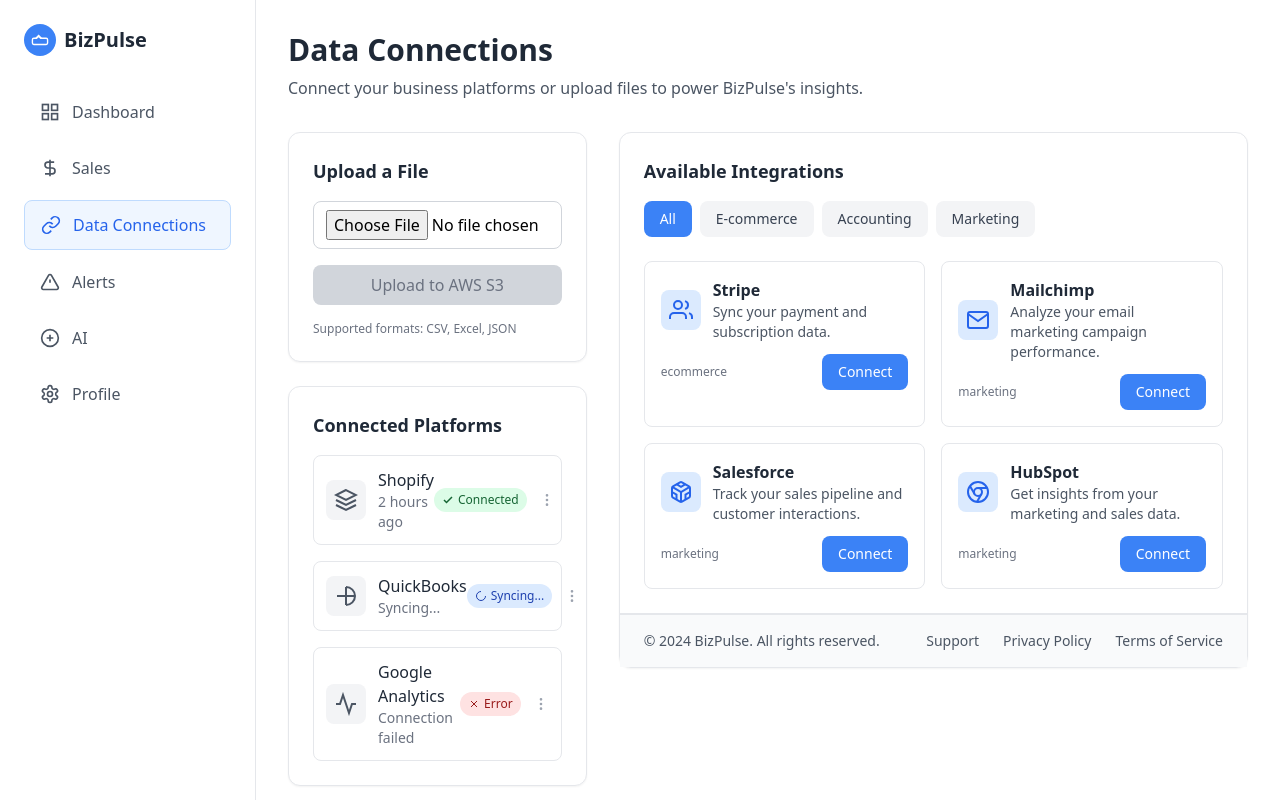
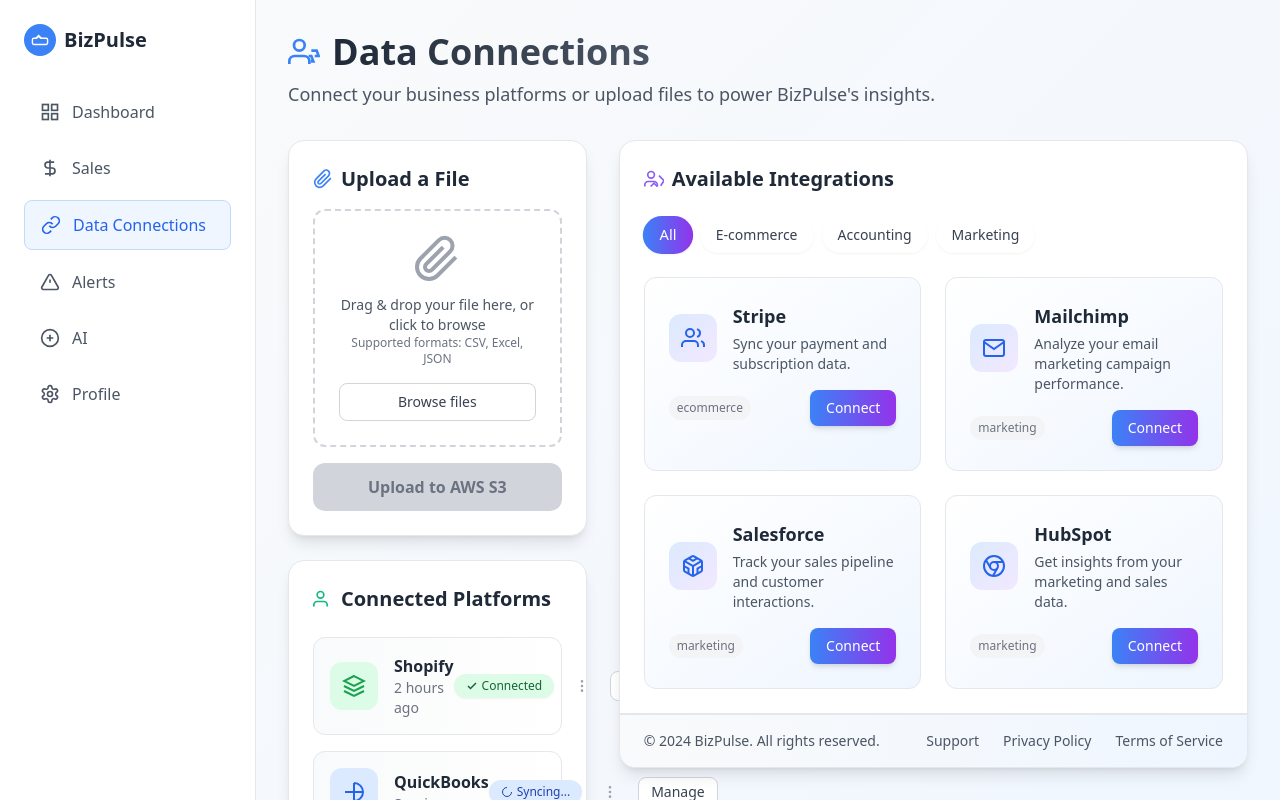
Before and after one commit to Koded0214h/Biz-Pulse, a React (Vite) app in the folder frontend/: page /connections in a window 1280 px wide. Built offline with nearby package versions, Linux system fonts and the light colour scheme; no server answers.

Commit message:
Added more features -> connect

```diff
--- a/frontend/src/pages/DataConnections.jsx
+++ b/frontend/src/pages/DataConnections.jsx
@@ -8,6 +8,7 @@
   const [file, setFile] = useState(null);
   const [uploading, setUploading] = useState(false);
   const [uploadMessage, setUploadMessage] = useState('');
+  const [dragOver, setDragOver] = useState(false);
 
   const connectedPlatforms = [
     {
@@ -113,7 +114,7 @@
     switch (status) {
       case 'connected':
         return (
-          <span className="px-2 py-1 bg-green-100 text-green-800 text-xs font-medium rounded-full flex items-center space-x-1">
+          <span className="px-3 py-1 bg-green-100 text-green-800 text-xs font-medium rounded-full flex items-center space-x-1 shadow-sm">
             <svg width="12" height="12" viewBox="0 0 24 24" fill="none" stroke="currentColor" strokeWidth="3">
               <path d="M20 6L9 17l-5-5"/>
             </svg>
@@ -122,7 +123,7 @@
         );
       case 'syncing':
         return (
-          <span className="px-2 py-1 bg-blue-100 text-blue-800 text-xs font-medium rounded-full flex items-center space-x-1">
+          <span className="px-3 py-1 bg-blue-100 text-blue-800 text-xs font-medium rounded-full flex items-center space-x-1 shadow-sm">
             <svg width="12" height="12" viewBox="0 0 24 24" fill="none" stroke="currentColor" strokeWidth="2">
               <path d="M21 12a9 9 0 11-9-9"/>
             </svg>
@@ -131,7 +132,7 @@
         );
       case 'error':
         return (
-          <span className="px-2 py-1 bg-red-100 text-red-800 text-xs font-medium rounded-full flex items-center space-x-1">
+          <span className="px-3 py-1 bg-red-100 text-red-800 text-xs font-medium rounded-full flex items-center space-x-1 shadow-sm">
             <svg width="12" height="12" viewBox="0 0 24 24" fill="none" stroke="currentColor" strokeWidth="2">
               <path d="M18 6L6 18M6 6l12 12"/>
             </svg>
@@ -146,6 +147,26 @@
   const handleFileChange = (e) => {
     setFile(e.target.files[0]);
     setUploadMessage('');
+  };
+
+  const handleDragOver = (e) => {
+    e.preventDefault();
+    setDragOver(true);
+  };
+
+  const handleDragLeave = (e) => {
+    e.preventDefault();
+    setDragOver(false);
+  };
+
+  const handleDrop = (e) => {
+    e.preventDefault();
+    setDragOver(false);
+    const droppedFile = e.dataTransfer.files[0];
+    if (droppedFile && (droppedFile.name.endsWith('.csv') || droppedFile.name.endsWith('.xlsx') || droppedFile.name.endsWith('.json'))) {
+      setFile(droppedFile);
+      setUploadMessage('');
+    }
   };
 
   const handleFileUpload = async () => {
@@ -175,69 +196,143 @@
 
   return (
     <Layout activePage="connections">
-      <div className="p-4 sm:p-6 lg:p-8">
+      <div className="p-4 sm:p-6 lg:p-8 bg-gradient-to-br from-gray-50 to-blue-50 min-h-screen">
         {/* Header */}
         <div className="mb-8">
-          <h1 className="text-2xl sm:text-3xl font-bold text-gray-800 mb-2">Data Connections</h1>
-          <p className="text-gray-600">Connect your business platforms or upload files to power BizPulse's insights.</p>
+          <div className="flex items-center space-x-3 mb-2">
+            <svg width="32" height="32" viewBox="0 0 24 24" fill="none" stroke="#3B82F6" strokeWidth="2">
+              <path d="M16 21v-2a4 4 0 0 0-4-4H5a4 4 0 0 0-4 4v2"/>
+              <circle cx="8.5" cy="7" r="4"/>
+              <polyline points="17.5 11 21.5 11 23 15 20 15"/>
+              <polyline points="15.5 15 17.5 15 19 19 17 19"/>
+            </svg>
+            <h1 className="text-3xl sm:text-4xl font-bold bg-gradient-to-r from-gray-800 to-gray-600 bg-clip-text text-transparent">Data Connections</h1>
+          </div>
+          <p className="text-gray-600 text-lg">Connect your business platforms or upload files to power BizPulse's insights.</p>
         </div>
 
         <div className="grid grid-cols-1 lg:grid-cols-3 gap-8">
           {/* Left Column - File Upload & Connected Platforms */}
           <div className="lg:col-span-1 space-y-6">
             {/* File Upload */}
-            <div className="bg-white rounded-xl border border-gray-200 p-6 shadow-sm">
-              <h3 className="text-lg font-semibold text-gray-800 mb-4">Upload a File</h3>
-              <div className="space-y-4">
+            <div className="bg-white rounded-2xl border border-gray-200 p-6 shadow-lg hover:shadow-xl transition-shadow">
+              <h3 className="text-xl font-bold text-gray-800 mb-4 flex items-center space-x-2">
+                <svg width="20" height="20" viewBox="0 0 24 24" fill="none" stroke="#3B82F6" strokeWidth="2">
+                  <path d="M21.44 11.05l-9.19 9.19a6 6 0 0 1-8.49-8.49l9.19-9.19a4 4 0 0 1 5.66 5.66l-9.2 9.19a2 2 0 0 1-2.83-2.83l8.49-8.48"/>
+                </svg>
+                <span>Upload a File</span>
+              </h3>
+              <div
+                className={`space-y-4 border-2 border-dashed rounded-xl p-6 text-center transition-colors ${
+                  dragOver
+                    ? 'border-blue-400 bg-blue-50'
+                    : 'border-gray-300 hover:border-gray-400'
+                }`}
+                onDragOver={handleDragOver}
+                onDragLeave={handleDragLeave}
+                onDrop={handleDrop}
+              >
+                <div className="flex flex-col items-center space-y-3">
+                  <svg width="48" height="48" viewBox="0 0 24 24" fill="none" stroke={dragOver ? "#3B82F6" : "#9CA3AF"} strokeWidth="2" className="mx-auto">
+                    <path d="M21.44 11.05l-9.19 9.19a6 6 0 0 1-8.49-8.49l9.19-9.19a4 4 0 0 1 5.66 5.66l-9.2 9.19a2 2 0 0 1-2.83-2.83l8.49-8.48"/>
+                  </svg>
+                  <div>
+                    <p className={`text-sm font-medium ${dragOver ? 'text-blue-600' : 'text-gray-600'}`}>
+                      {dragOver ? 'Drop the file here' : 'Drag & drop your file here, or click to browse'}
+                    </p>
+                    <p className="text-xs text-gray-500">Supported formats: CSV, Excel, JSON</p>
+                  </div>
+                </div>
                 <input
                   type="file"
                   onChange={handleFileChange}
-                  className="w-full px-3 py-2 border border-gray-300 rounded-lg focus:ring-2 focus:ring-blue-500 focus:border-blue-500"
+                  className="hidden"
+                  id="file-upload"
                   accept=".csv,.xlsx,.json"
+                  ref={(input) => {
+                    if (input) {
+                      input.addEventListener('click', (e) => e.stopPropagation());
+                    }
+                  }}
                 />
+                <label
+                  htmlFor="file-upload"
+                  className="cursor-pointer block w-full px-4 py-2 border border-gray-300 rounded-lg text-sm font-medium text-gray-700 bg-white hover:bg-gray-50 transition-colors"
+                >
+                  Browse files
+                </label>
+                {file && (
+                  <div className="mt-4 p-3 bg-gray-50 rounded-lg">
+                    <p className="text-sm text-gray-600 truncate">{file.name}</p>
+                  </div>
+                )}
+              </div>
               <button
                 onClick={handleFileUpload}
                 disabled={uploading || !file}
-                  className={`w-full px-4 py-2 rounded-lg font-medium transition-colors ${
+                className={`w-full mt-4 px-4 py-3 rounded-xl font-semibold transition-all duration-200 ${
                   uploading || !file
-                      ? 'bg-gray-300 text-gray-500 cursor-not-allowed'
-                      : 'bg-blue-500 hover:bg-blue-600 text-white'
+                    ? 'bg-gray-300 text-gray-500 cursor-not-allowed shadow-none'
+                    : 'bg-gradient-to-r from-blue-500 to-blue-600 hover:from-blue-600 hover:to-blue-700 text-white shadow-lg hover:shadow-xl transform hover:-translate-y-0.5'
                 }`}
               >
-                  {uploading ? 'Uploading...' : 'Upload to AWS S3'}
+                {uploading ? (
+                  <div className="flex items-center justify-center space-x-2">
+                    <svg className="animate-spin h-5 w-5" viewBox="0 0 24 24">
+                      <circle cx="12" cy="12" r="10" stroke="currentColor" strokeWidth="4" fill="none" className="opacity-25" />
+                      <path fill="currentColor" className="opacity-75" d="M4 12a8 8 0 018-8V0C5.35 0 0 5.35 0 12s5.35 12 12 12v-8a8 8 0 00-8-8z" />
+                    </svg>
+                    <span>Uploading...</span>
+                  </div>
+                ) : (
+                  'Upload to AWS S3'
+                )}
               </button>
               {uploadMessage && (
-                  <p className={`text-sm ${uploadMessage.includes('successful') ? 'text-green-600' : 'text-red-600'}`}>
+                <p className={`mt-3 text-sm font-medium text-center ${
+                  uploadMessage.includes('successful') ? 'text-green-600' : 'text-red-600'
+                }`}>
                   {uploadMessage}
                 </p>
               )}
-                <p className="text-xs text-gray-500">Supported formats: CSV, Excel, JSON</p>
-              </div>
             </div>
 
             {/* Connected Platforms */}
-            <div className="bg-white rounded-xl border border-gray-200 p-6 shadow-sm">
-              <h3 className="text-lg font-semibold text-gray-800 mb-4">Connected Platforms</h3>
+            <div className="bg-white rounded-2xl border border-gray-200 p-6 shadow-lg hover:shadow-xl transition-shadow">
+              <h3 className="text-xl font-bold text-gray-800 mb-6 flex items-center space-x-2">
+                <svg width="20" height="20" viewBox="0 0 24 24" fill="none" stroke="#10B981" strokeWidth="2">
+                  <path d="M17 21v-2a4 4 0 0 0-4-4H5a4 4 0 0 0-4 4v2"/>
+                  <circle cx="9" cy="7" r="4"/>
+                </svg>
+                <span>Connected Platforms</span>
+              </h3>
               <div className="space-y-4">
                 {connectedPlatforms.map((platform, index) => (
-                  <div key={index} className="flex items-center justify-between p-3 border border-gray-200 rounded-lg">
-                    <div className="flex items-center space-x-3">
-                      <div className="p-2 bg-gray-100 rounded-lg text-gray-600">
+                  <div key={index} className="group flex items-center justify-between p-4 bg-gradient-to-r from-gray-50 to-white border border-gray-200 rounded-xl hover:border-green-300 transition-all duration-200 hover:shadow-md">
+                    <div className="flex items-center space-x-4">
+                      <div className={`p-3 rounded-xl transition-colors ${
+                        platform.status === 'connected' ? 'bg-green-100 text-green-600' :
+                        platform.status === 'syncing' ? 'bg-blue-100 text-blue-600' :
+                        'bg-red-100 text-red-600'
+                      }`}>
                         {platform.icon}
                       </div>
                       <div>
-                        <h4 className="font-medium text-gray-800">{platform.name}</h4>
+                        <h4 className="font-semibold text-gray-800 group-hover:text-green-700 transition-colors">{platform.name}</h4>
                         <p className="text-sm text-gray-500">{platform.lastSync}</p>
                       </div>
                     </div>
                     <div className="flex items-center space-x-3">
                       {getStatusBadge(platform.status)}
-                      <button className="text-gray-400 hover:text-gray-600">
+                      <button className="p-2 text-gray-400 hover:text-green-600 hover:bg-green-100 rounded-lg transition-all duration-200 group-hover:scale-110">
                         <svg width="16" height="16" viewBox="0 0 24 24" fill="none" stroke="currentColor" strokeWidth="2">
                           <circle cx="12" cy="12" r="1"/>
                           <circle cx="12" cy="5" r="1"/>
                           <circle cx="12" cy="19" r="1"/>
                         </svg>
+                      </button>
+                      <button className="px-3 py-1 text-sm font-medium bg-white border border-gray-300 rounded-lg hover:bg-gray-50 transition-colors text-gray-700">
+                        Manage
                       </button>
                     </div>
                   </div>
@@ -248,20 +343,28 @@
 
           {/* Right Column - Available Integrations */}
           <div className="lg:col-span-2">
-            <div className="bg-white rounded-xl border border-gray-200 shadow-sm">
+            <div className="bg-white rounded-2xl border border-gray-200 shadow-lg">
               <div className="p-6 border-b border-gray-200">
-                <h3 className="text-lg font-semibold text-gray-800 mb-4">Available Integrations</h3>
+                <h3 className="text-xl font-bold text-gray-800 mb-6 flex items-center space-x-2">
+                  <svg width="20" height="20" viewBox="0 0 24 24" fill="none" stroke="#8B5CF6" strokeWidth="2">
+                    <path d="M16 21v-2a4 4 0 0 0-4-4H5a4 4 0 0 0-4 4v2"/>
+                    <circle cx="8.5" cy="7" r="4"/>
+                    <polyline points="18 8 24 14 20 20"/>
+                    <polyline points="16 21 12 17 8 21"/>
+                  </svg>
+                  <span>Available Integrations</span>
+                </h3>
 
                 {/* Category Filters */}
-                <div className="flex space-x-2 mb-6">
+                <div className="flex flex-wrap gap-2 mb-6">
                   {categories.map(category => (
                     <button
                       key={category.id}
                       onClick={() => setActiveCategory(category.id)}
-                      className={`px-4 py-2 rounded-lg text-sm font-medium transition-colors ${
+                      className={`px-4 py-2 rounded-full text-sm font-medium transition-all duration-200 shadow-sm ${
                         activeCategory === category.id
-                          ? 'bg-blue-500 text-white'
-                          : 'bg-gray-100 text-gray-700 hover:bg-gray-200'
+                          ? 'bg-gradient-to-r from-blue-500 to-purple-600 text-white shadow-lg transform scale-105'
+                          : 'bg-white text-gray-700 hover:bg-gray-50 hover:shadow-md'
                       }`}
                     >
                       {category.name}
@@ -270,24 +373,27 @@
                 </div>
 
                 {/* Integrations Grid */}
-                <div className="grid grid-cols-1 md:grid-cols-2 gap-4">
+                <div className="grid grid-cols-1 md:grid-cols-2 gap-6">
                   {filteredIntegrations.map((integration, index) => (
-                    <div key={index} className="border border-gray-200 rounded-lg p-4 hover:border-blue-300 transition-colors">
-                      <div className="flex items-start justify-between mb-3">
-                        <div className="flex items-center space-x-3">
-                          <div className="p-2 bg-blue-100 rounded-lg text-blue-600">
+                    <div
+                      key={index}
+                      className="group border border-gray-200 rounded-xl p-6 hover:border-blue-300 hover:shadow-xl transition-all duration-300 transform hover:-translate-y-1 bg-gradient-to-br from-white to-blue-50"
+                    >
+                      <div className="flex items-start justify-between mb-4">
+                        <div className="flex items-center space-x-4">
+                          <div className="p-3 bg-gradient-to-br from-blue-100 to-purple-100 rounded-xl text-blue-600 group-hover:scale-110 transition-transform duration-200">
                             {integration.icon}
                           </div>
                           <div>
-                            <h4 className="font-semibold text-gray-800">{integration.name}</h4>
-                            <p className="text-sm text-gray-600">{integration.description}</p>
+                            <h4 className="font-bold text-gray-800 text-lg group-hover:text-blue-600 transition-colors">{integration.name}</h4>
+                            <p className="text-sm text-gray-600 mt-1">{integration.description}</p>
                           </div>
                         </div>
                       </div>
                       <div className="flex justify-between items-center">
-                        <span className="text-xs text-gray-500">{integration.category}</span>
-                        <a href={integration.link}>
-                        <button className="bg-blue-500 hover:bg-blue-600 text-white px-4 py-2 rounded-lg text-sm font-medium transition-colors">
+                        <span className="text-xs text-gray-500 bg-gray-100 px-2 py-1 rounded-full">{integration.category}</span>
+                        <a href={integration.link} target="_blank" rel="noopener noreferrer">
+                          <button className="bg-gradient-to-r from-blue-500 to-purple-600 hover:from-blue-600 hover:to-purple-700 text-white px-4 py-2 rounded-lg text-sm font-medium transition-all duration-200 shadow-md hover:shadow-lg transform hover:scale-105">
                             Connect
                           </button>
                         </a>
@@ -298,15 +404,15 @@
               </div>
 
               {/* Footer */}
-              <div className="px-6 py-4 bg-gray-50 border-t border-gray-200">
+              <div className="px-6 py-4 bg-gradient-to-r from-gray-50 to-blue-50 border-t border-gray-200 rounded-b-2xl">
                 <div className="flex flex-col md:flex-row justify-between items-center space-y-4 md:space-y-0">
                   <div className="text-sm text-gray-600">
                     © 2024 BizPulse. All rights reserved.
                   </div>
                   <div className="flex space-x-6 text-sm text-gray-600">
-                    <button className="hover:text-gray-800 transition-colors">Support</button>
-                    <button className="hover:text-gray-800 transition-colors">Privacy Policy</button>
-                    <button className="hover:text-gray-800 transition-colors">Terms of Service</button>
+                    <button className="hover:text-blue-600 transition-colors">Support</button>
+                    <button className="hover:text-blue-600 transition-colors">Privacy Policy</button>
+                    <button className="hover:text-blue-600 transition-colors">Terms of Service</button>
                   </div>
                 </div>
               </div>
```
Also changed, not shown: 1 other file (tests, documents, lock files or other folders). Lines whose indentation alone changed are shown as unchanged.
